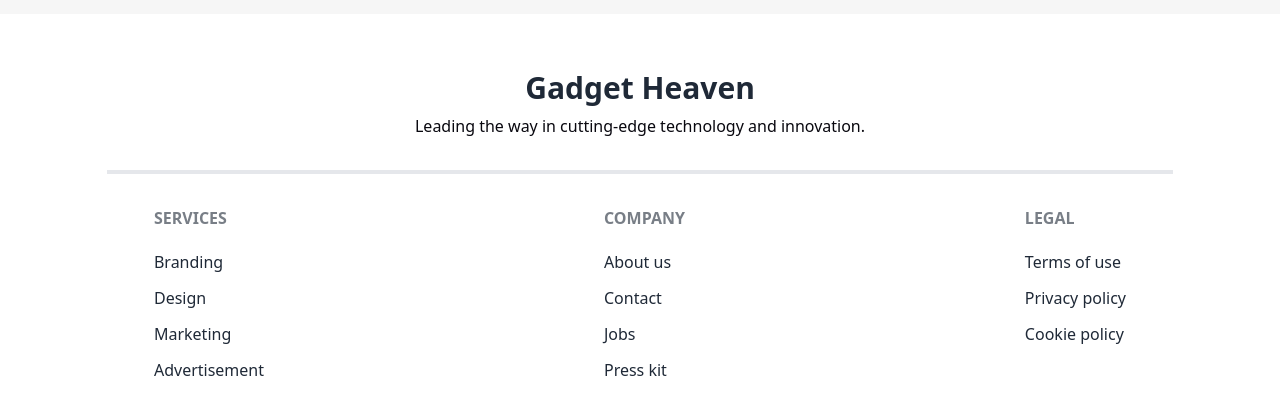
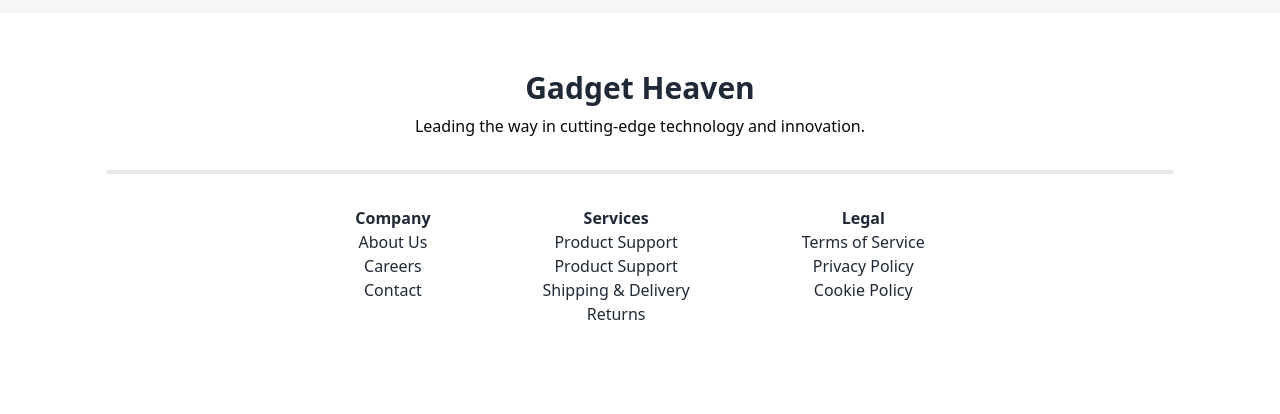
Before and after one commit to programming-hero-web-course-4/b10a8-gadget-heaven-sheikh-saiyam, a React (Vite) app: page /gadgets/1 in a window 1280 px wide. Shown: the part 1005-1419 px from the top of the page. After the commit the page ends 1387 px from the top, so only its background shows below. Built offline with nearby package versions, Linux system fonts and the light colour scheme.

Commit message:
footer updated

```diff
--- a/src/Gadgets/GadgetDetails.jsx
+++ b/src/Gadgets/GadgetDetails.jsx
@@ -111,8 +111,8 @@ const GadgetDetails = () => {
                 {/* rating */}
 
                 {/* buttons div */}
-                <div className="flex gap-3 mt-4">
-                  <button className="btn btn-wide bg-[#9538E2] text-white rounded-full">
+                <div className="flex gap-3 mt-4 ">
+                  <button className="btn md:btn-wide bg-[#9538E2] text-white rounded-full">
                     Add To Card
                     <i className="fa-solid fa-cart-shopping"></i>
                   </button>
--- a/src/components/Footer/Footer.jsx
+++ b/src/components/Footer/Footer.jsx
@@ -2,35 +2,41 @@ const Footer = () => {
   return (
     <div>
       <footer className="py-14">
-        <div className="text-center">
+        <div className="text-center w-11/12 mx-auto">
           <h1 className="text-3xl font-bold">Gadget Heaven</h1>
           <p className="my-2 text-[#09080F]">
             Leading the way in cutting-edge technology and innovation.
           </p>
         </div>{" "}
         <hr className="w-11/12 mx-auto md:w-10/12 max-w-screen-2xl border-2 my-8" />
-        <footer className="flex md:justify-around gap-8 flex-wrap  text-base-content ">
-          <nav className="flex flex-col space-y-3">
-            <h6 className="footer-title">Services</h6>
-            <a className="link link-hover">Branding</a>
-            <a className="link link-hover">Design</a>
-            <a className="link link-hover">Marketing</a>
-            <a className="link link-hover">Advertisement</a>
-          </nav>
-          <nav className="flex flex-col space-y-3">
-            <h6 className="footer-title">Company</h6>
-            <a className="link link-hover">About us</a>
-            <a className="link link-hover">Contact</a>
-            <a className="link link-hover">Jobs</a>
-            <a className="link link-hover">Press kit</a>
-          </nav>
-          <nav className="flex flex-col space-y-3">
-            <h6 className="footer-title">Legal</h6>
-            <a className="link link-hover">Terms of use</a>
-            <a className="link link-hover">Privacy policy</a>
-            <a className="link link-hover">Cookie policy</a>
-          </nav>
-        </footer>
+        <div className="gap-y-10 flex justify-center gap-x-28 flex-wrap w-11/12 mx-auto md:w-10/12 max-w-screen-2xl">
+          {/* 1st div */}
+
+          <div className="text-center">
+            <h6 className="font-bold">Company</h6>
+            <li className="list-none link link-hover">About Us</li>
+            <li className="list-none link link-hover">Careers</li>
+            <li className="list-none link link-hover">Contact</li>
+          </div>
+          {/* 1st div */}
+          {/* 2nd div */}
+          <div className="text-center">
+            <h6 className="font-bold">Services</h6>
+            <li className="list-none link link-hover">Product Support</li>
+            <li className="list-none link link-hover">Product Support</li>
+            <li className="list-none link link-hover">Shipping & Delivery</li>
+            <li className="list-none link link-hover">Returns</li>
+          </div>
+          {/* 2nd div */}
+          {/* 3rd div */}
+          <div className="text-center">
+            <h6 className="font-bold">Legal</h6>
+            <li className="list-none link link-hover">Terms of Service</li>
+            <li className="list-none link link-hover">Privacy Policy</li>
+            <li className="list-none link link-hover"> Cookie Policy</li>
+          </div>
+          {/* 3rd div */}
+        </div>
       </footer>
     </div>
   );
```
